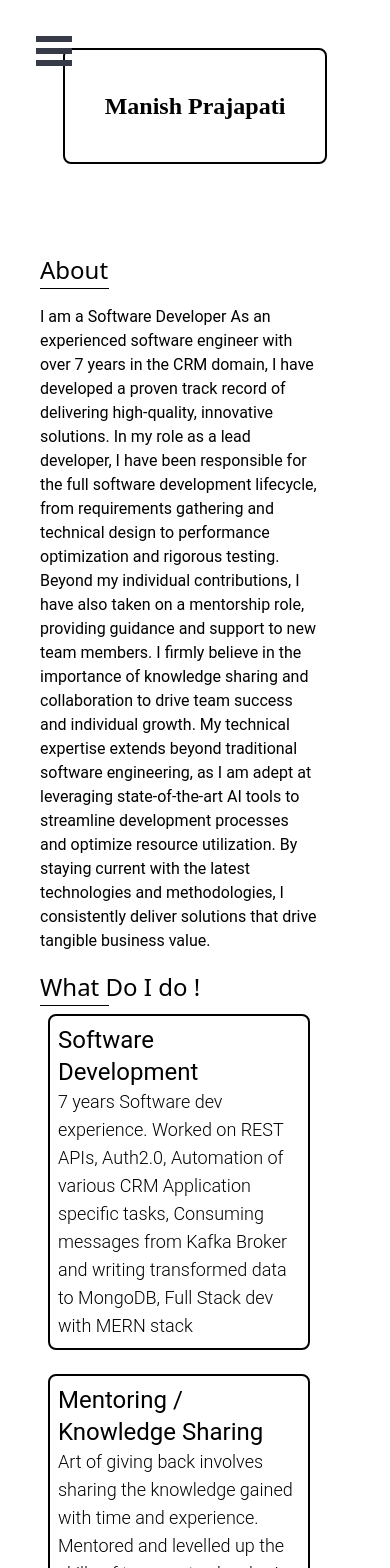
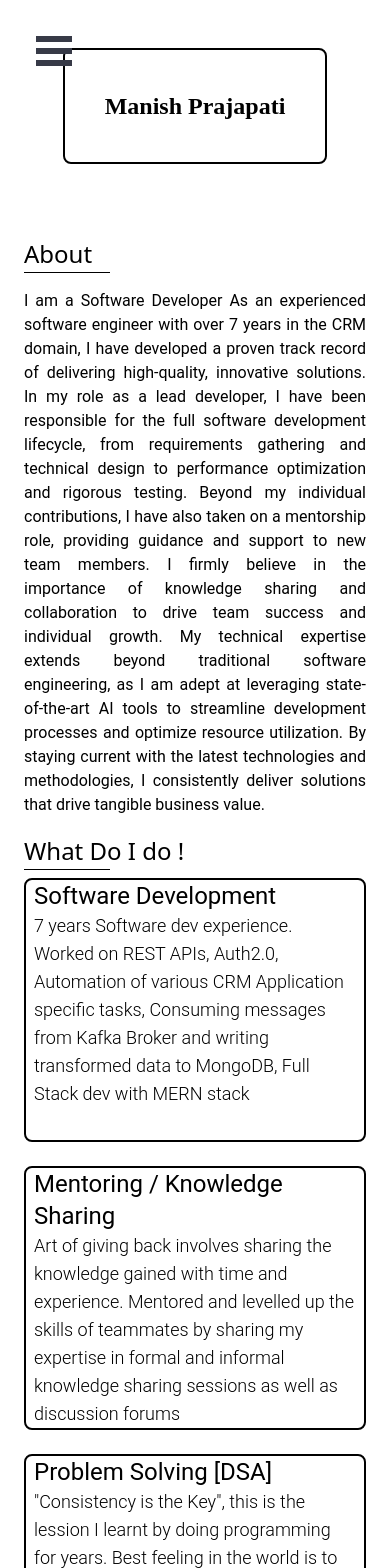
Before and after one commit to manish-1614/ManishPrajapati, a React (Create React App) app: page /#/about in a window 390 px wide. Shown: the top 1568 px of the page. Built offline with nearby package versions, Linux system fonts and the light colour scheme.

Commit message:
adjusted the layout for small size screen. And fixed the github repo link

```diff
--- a/src/ResumeV2/Components/Utilities/Badges.jsx
+++ b/src/ResumeV2/Components/Utilities/Badges.jsx
@@ -8,7 +8,7 @@ const Badges = () => {
         <div>
             <div className='mt-6'>
                 <p className='text-xl underline'>Affiliated Badges</p>
-                <div className='flex flex-wrap gap-2'>
+                <div className='flex flex-wrap gap-2 justify-center items-center my-2'>
                     {
                         affiliatedBadges.map((element, index) => (
                             <a href={element.url} target='_blank' rel='noreferrer' key={index} className='flex flex-col gap-1 justify-center items-center'>
@@ -23,7 +23,7 @@ const Badges = () => {
 
             <div className='my-6'>
                 <p className='text-xl underline'>Badges</p>
-                <div className='flex flex-wrap gap-2'>
+                <div className='flex flex-wrap gap-2 my-2 justify-center items-center'>
                     {
                         badgesList.map((element, index) => (
                             <img src={element.imageUrl} alt={`${element.title}`} key={index} className='aspect-square w-20'/>
--- a/src/ResumeV2/Components/Utilities/BlogCard.jsx
+++ b/src/ResumeV2/Components/Utilities/BlogCard.jsx
@@ -11,7 +11,7 @@ const BlogCard = ({element}) => {
         </a>
 
         <div className='flex justify-between font-bold'>
-            <p className='border-2 rounded-md px-1'>{element.page}</p>
+            <p className='border-2 rounded-md px-1 mx-2'>{element.page}</p>
             <p className='underline'>{element.time}</p>
         </div>
 
--- a/src/ResumeV2/Components/Utilities/WhatDoIDo.jsx
+++ b/src/ResumeV2/Components/Utilities/WhatDoIDo.jsx
@@ -33,7 +33,7 @@ const WhatDoIDo = () => {
       <div className='grid lg:grid-cols-2 grid-rows-2 gap-2 justify-between sm:grid-cols-1 xs:grid-cols-1'>
         {
           deedsList.map((element, index) => (
-            <div key={index} className='my-border relative overflow-hidden'>
+            <div key={index} className='border-2 my-2 rounded-lg relative overflow-hidden'>
               <WhatIDoCard title={element.title} imageUrl={element.imageUrl} description={element.description} width={width}/>
             </div>
           ))
--- a/src/ResumeV2/Components/Utilities/WhatIDoCard.jsx
+++ b/src/ResumeV2/Components/Utilities/WhatIDoCard.jsx
@@ -3,7 +3,7 @@ import './util.css'
 
 const WhatIDoCard = ({title, imageUrl, description, width}) => {
   return (
-    <div className='flex flex-col gap-2 text-xl'>
+    <div className='flex flex-col gap-2 text-xl px-2'>
         {
           width > 760 &&
           <img src={imageUrl} alt={`an illustration of ${description}`} className='-z-10 opacity-15 absolute top-0 left-0 right-0 bottom-0' />
--- a/src/ResumeV2/Pages/About.jsx
+++ b/src/ResumeV2/Pages/About.jsx
@@ -17,7 +17,7 @@ const About = () => {
 
         {/* description  */}
         <div>
-          <p className='font-roboto'>
+          <p className='font-roboto text-justify'>
             I am a Software Developer
             As an experienced software engineer with over 7 years in the CRM domain, I have developed a proven track record of delivering high-quality, innovative solutions. In my role as a lead developer, I have been responsible for the full software development lifecycle, from requirements gathering and technical design to performance optimization and rigorous testing.
             Beyond my individual contributions, I have also taken on a mentorship role, providing guidance and support to new team members. I firmly believe in the importance of knowledge sharing and collaboration to drive team success and individual growth.
--- a/src/ResumeV2/Pages/ContactMe.jsx
+++ b/src/ResumeV2/Pages/ContactMe.jsx
@@ -34,7 +34,7 @@ const ContactMe = () => {
   }, [reset, isSubmitSuccessful])
 
   return (
-    <div className="w-full mx-auto">
+    <div className="mx-auto">
       <div>
         <p className='font-roboto text-xl'>I'll be happy to connect with you.</p>
         <p className='font-thin'>Let's get in touch!</p>
--- a/src/ResumeV2/Pages/HeroSection.jsx
+++ b/src/ResumeV2/Pages/HeroSection.jsx
@@ -48,7 +48,7 @@ const HeroSection = () => {
             <SidePanel/>
           </div>
           <div id="outlet-panel" className='mt-10'>
-              <div className='w-11/12 p-10'>
+              <div className='lg:w-11/12 md:w-10/12 mx-auto p-6'>
                   <Outlet/>
               </div>
           </div>
--- a/src/ResumeV2/data/links.js
+++ b/src/ResumeV2/data/links.js
@@ -21,7 +21,7 @@ export const links = [
     },
     {
         text: "github Repo",
-        url: "https://github.com/guddu9211",
+        url: "https://github.com/manish-1614",
         iconName: "AiOutlineGithub"
     },
     {
```
